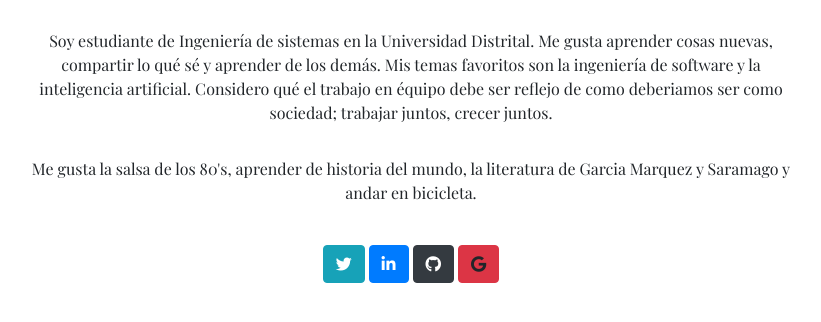
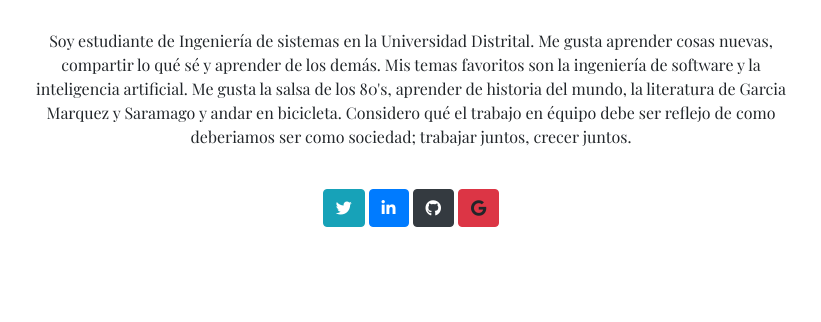
Before and after one commit to jsparadacelis/jsparadacelis.github.io, a plain HTML site: page index.html in a window 1280 px wide. Shown: the part 302-624 px from the top of the page, without its empty margins (229-1050 px from the left). Drawn offline with nearby package versions, Linux system fonts and the light colour scheme.

Commit message:
Update index.html

```diff
--- a/index.html
+++ b/index.html
@@ -35,13 +35,13 @@
                 <p>
                     Soy estudiante de Ingeniería de sistemas en la Universidad
                     Distrital. Me gusta aprender cosas nuevas, compartir lo qué sé y aprender de los demás. Mis temas
-                    favoritos son la ingeniería de software y la inteligencia artificial. Considero
-                    qué el trabajo en équipo debe ser reflejo de como deberiamos ser como sociedad;
-                    trabajar juntos, crecer juntos.
-                </p>
-                <p>
+                    favoritos son la ingeniería de software y la inteligencia artificial.
+
                     Me gusta la salsa de los 80's, aprender de historia del mundo, la literatura de Garcia Marquez y
                     Saramago y andar en bicicleta.
+
+                    Considero qué el trabajo en équipo debe ser reflejo de como deberiamos ser como sociedad;
+                    trabajar juntos, crecer juntos.
                 </p>
 
             </div>
```
